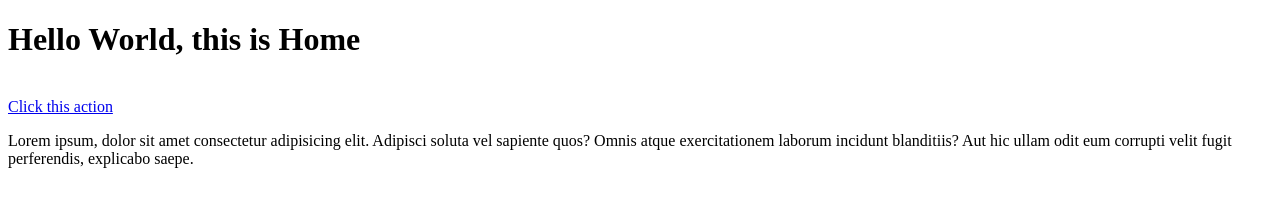
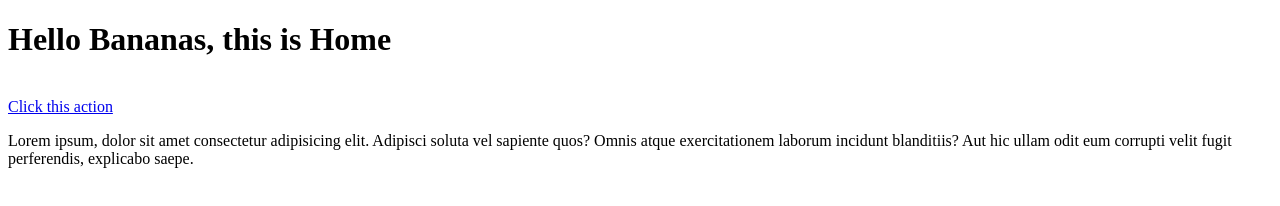
Before and after one commit to mstrlaw/github-actions-vercel, a website: page src/index.html in a window 1280 px wide. Drawn offline with Linux system fonts and the light colour scheme.

Commit message:
Changes homepage copy

```diff
--- a/src/index.html
+++ b/src/index.html
@@ -1,6 +1,6 @@
 <!DOCTYPE html>
 <html>
-    <h1>Hello World, this is Home</h1>
+    <h1>Hello Bananas, this is Home</h1>
     <br>
     <a id="someaction" href="/about/index.html">Click this action</a>
     <p>Lorem ipsum, dolor sit amet consectetur adipisicing elit. Adipisci soluta vel sapiente quos? Omnis atque exercitationem laborum incidunt blanditiis? Aut hic ullam odit eum corrupti velit fugit perferendis, explicabo saepe.</p>
```
